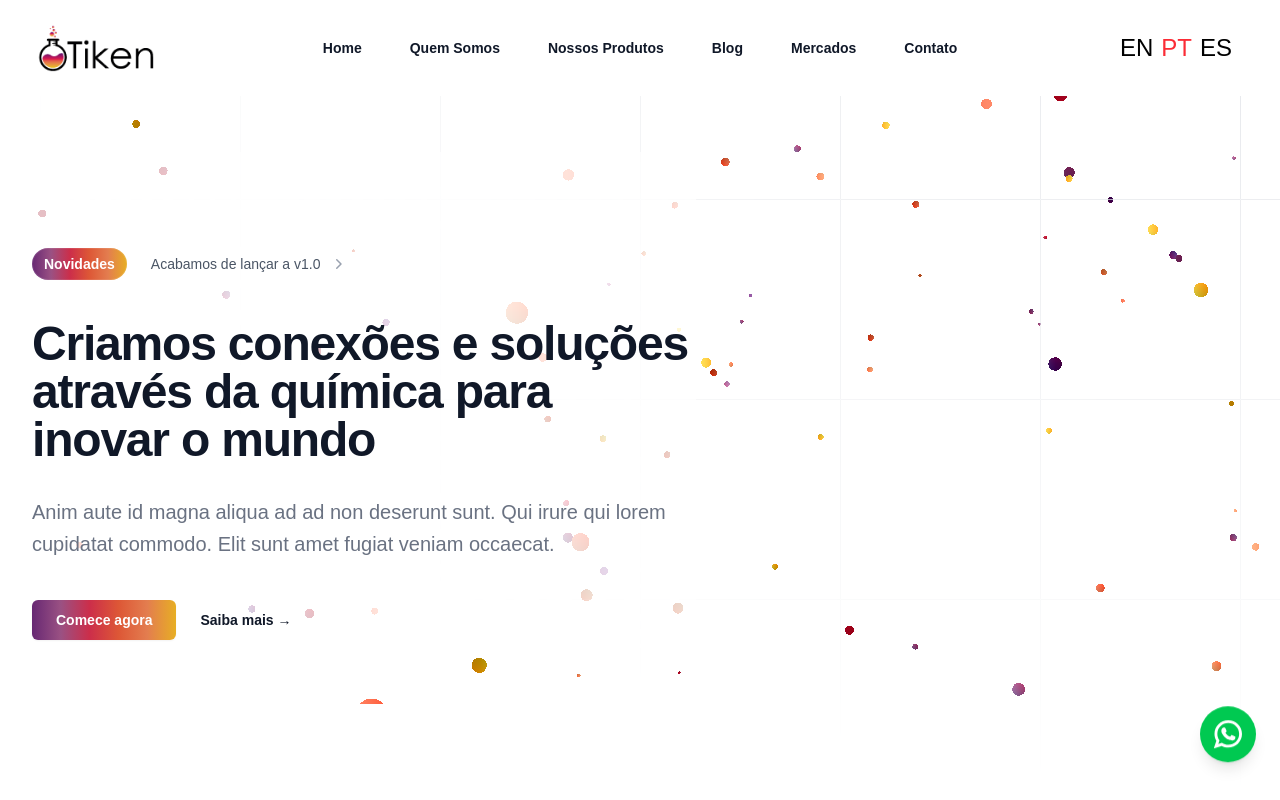
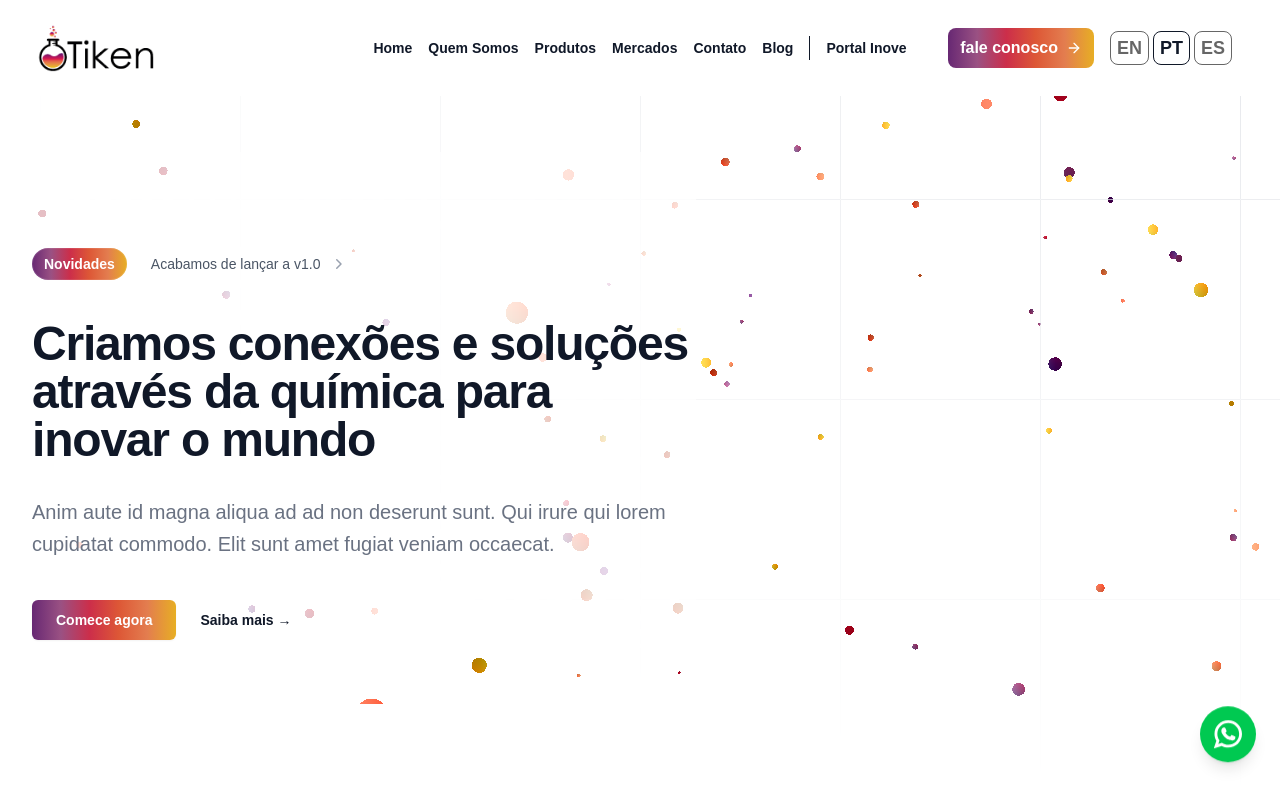
Before and after one commit to TrindadeBRA/trinitykit-next, a Next.js app: page / in a window 1280 px wide. Shown: the top 800 px of the page. Built offline with nearby package versions, Linux system fonts and the light colour scheme.

Commit message:
feat: add gradientbg in menu

```diff
--- a/src/components/LanguageSwitcher/index.tsx
+++ b/src/components/LanguageSwitcher/index.tsx
@@ -1,7 +1,9 @@
 import { LanguageDescriptor, useLanguageSwitcher } from "@/src/hooks/useLanguageSwitcher";
 import { NextPageContext } from "next";
+import { twMerge } from "tailwind-merge";
 
-export const LanguageSwitcher = ({ context }: { context?: NextPageContext } = {}) => {
+
+export const LanguageSwitcher = ({ context, isGradient }: { context?: NextPageContext; isGradient?: boolean } = {}) => {
   const { currentLanguage, switchLanguage, languageConfig } = useLanguageSwitcher({ context });
 
   if (!languageConfig) {
@@ -9,13 +11,13 @@ export const LanguageSwitcher = ({ context }: { context?: NextPageContext } = {}
   }
 
   return (
-    <div className="text-center notranslate text-base lg:text-2xl flex gap-x-2 mr-4">
+    <div className={twMerge("text-center notranslate text-base lg:text-lg flex gap-x-1 mr-4 font-semibold text-gray-900 border-gray-900", isGradient && "text-white border-white")}>
       {languageConfig.languages.map((ld: LanguageDescriptor) => (
         <span key={`l_s_${ld.name}`}>
           {currentLanguage === ld.name ? (
-            <span className="cursor-not-allowed text-red-500">{ld.name.toUpperCase()}</span>
+            <span className="cursor-not-allowed rounded-lg border p-1.5">{ld.name.toUpperCase()}</span>
           ) : (
-            <a onClick={switchLanguage(ld.name)} className="cursor-pointer">
+            <a onClick={switchLanguage(ld.name)} className={twMerge("cursor-pointer rounded-lg p-1.5 border border-black/60 text-black/60", isGradient && "border-white/60 text-white/60")}>
               {ld.name.toUpperCase()}
             </a>
           )}
--- a/src/components/Navigation/index.tsx
+++ b/src/components/Navigation/index.tsx
@@ -5,19 +5,32 @@ import { Dialog, DialogPanel } from '@headlessui/react'
 import { Bars3Icon, XMarkIcon } from '@heroicons/react/24/outline'
 import Image from 'next/image'
 import LanguageSwitcher from '../LanguageSwitcher'
+import { twMerge } from 'tailwind-merge'
+import { usePathname } from 'next/navigation'
+import { ArrowRightIcon } from 'lucide-react'
 
 const navigation = [
   { name: 'Home', href: '/' },
   { name: 'Quem Somos', href: '/quem-somos' },
-  { name: 'Nossos Produtos', href: '/nossos-produtos' },
-  { name: 'Blog', href: '/blog' },
+  { name: 'Produtos', href: '/produtos' },
   { name: 'Mercados', href: '/mercados' },
   { name: 'Contato', href: '/contato' },
+  { name: 'Blog', href: '/blog' },
+  { name: 'Portal Inove', href: '/loja', separator: true },
 ]
 
 export default function Navigation() {
+
   const [mobileMenuOpen, setMobileMenuOpen] = useState(false)
   const [isFixed, setIsFixed] = useState(false)
+  const [isGradient, setIsGradient] = useState(false)
+
+  const pathname = usePathname()
+
+  useEffect(() => {
+    setIsGradient(pathname !== '/')
+  }, [pathname])
+
 
   useEffect(() => {
     const handleScroll = () => {
@@ -31,20 +44,27 @@ export default function Navigation() {
   }, [])
 
   return (
-    <header className={`bg-white fixed top-0 left-0 right-0 z-50 transition-all duration-300 ${isFixed ? 'shadow-lg' : ''}`}>
+    <header className={twMerge(`fixed top-0 left-0 right-0 z-50 transition-all duration-300
+      ${isFixed ? 'shadow-lg' : ''}
+      ${isGradient ? 'bg-gradient-custom' : 'bg-white'}
+    `)}>
       <nav aria-label="Global" className={`flex items-center justify-between p-6 lg:px-8 transition-all duration-300 ${isFixed ? 'py-4' : 'py-6'}`}>
+
         <div className="flex lg:flex-1">
           <a href="#" className="-m-1.5 p-1.5">
             <span className="sr-only">Your Company</span>
             <Image
               alt=""
-              src="/assets/logo-header.png"
+              src={isGradient ? '/assets/logo-header-white.png' : '/assets/logo-header.png'}
               className="h-12 w-auto"
               height={48}
               width={48}
             />
           </a>
         </div>
+
+
+
         <div className="flex lg:hidden">
           <button
             type="button"
@@ -55,18 +75,30 @@ export default function Navigation() {
             <Bars3Icon aria-hidden="true" className="size-6" />
           </button>
         </div>
-        <div className="hidden lg:flex lg:gap-x-12">
+
+        <div className="hidden lg:flex gap-x-4 items-center">
           {navigation.map((item) => (
-            <a key={item.name} href={item.href} className="text-sm/6 font-semibold text-gray-900">
+            <a key={item.name} href={item.href} className={twMerge("text-sm/6 font-semibold text-gray-900", item.separator && "border-l border-gray-900 pl-4", isGradient && "text-white border-white")}>
               {item.name}
             </a>
           ))}
         </div>
 
-        <div className="hidden lg:flex lg:flex-1 lg:justify-end">
-          <LanguageSwitcher />
+        {/* <div className="hidden lg:flex flex-1 justify-end">
+          <a href={"/#contato"} className={twMerge("font-semibold flex items-center gap-x-2 bg-gradient-custom text-white px-3 py-2 rounded-lg", isGradient && "bg-white text-gray-900")}>fale conosco <ArrowRightIcon className="size-4" /></a>
+        </div> */}
+
+        <div className="hidden lg:flex lg:flex-1 lg:justify-end lg:items-center">
+          <a href={"/#contato"} className={twMerge("mr-4 font-semibold flex items-center gap-x-2 bg-gradient-custom text-white px-3 py-2 rounded-lg", isGradient && "bg-white text-gray-900")}>fale conosco <ArrowRightIcon className="size-4" /></a>
+          <LanguageSwitcher isGradient={isGradient} />
         </div>
+
       </nav>
+
+
+
+
+
       <Dialog open={mobileMenuOpen} onClose={setMobileMenuOpen} className="lg:hidden z-50">
         <div className="fixed inset-0 z-10" />
         <DialogPanel className="fixed inset-y-0 right-0 z-50 w-full overflow-y-auto bg-white px-6 py-6 sm:max-w-sm sm:ring-1 sm:ring-gray-900/10">
@@ -75,7 +107,7 @@ export default function Navigation() {
               <span className="sr-only">Your Company</span>
               <Image
                 alt=""
-                src="/assets/logo-header.png"
+                src={isGradient ? '/assets/logo-header-white.png' : '/assets/logo-header.png'}
                 className="h-8 w-auto"
                 width={32}
                 height={32}
```
Also changed, not shown: app/produtos/page.tsx (renamed from app/nossos-produtos/page.tsx), public/assets/logo-header-white.png (added).
